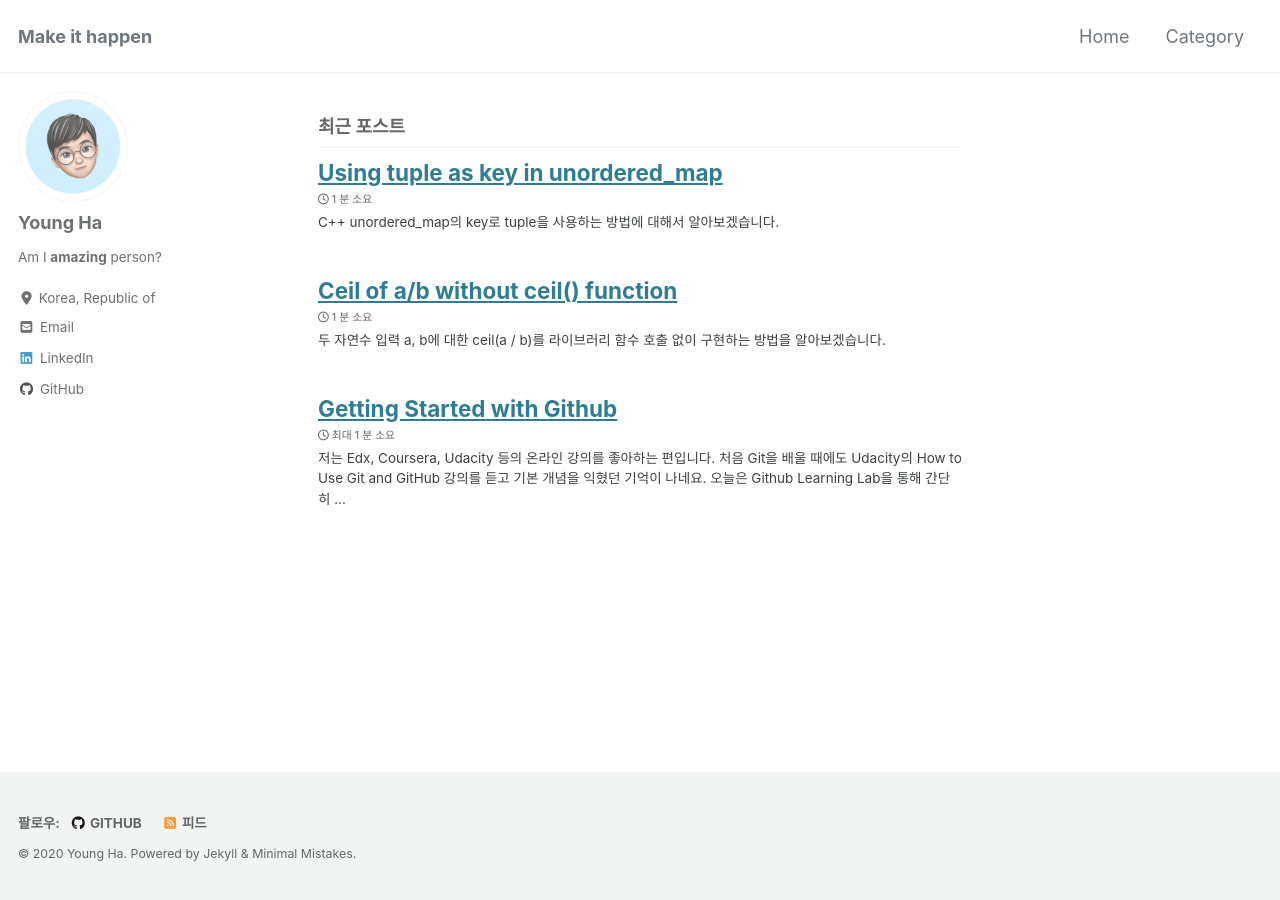
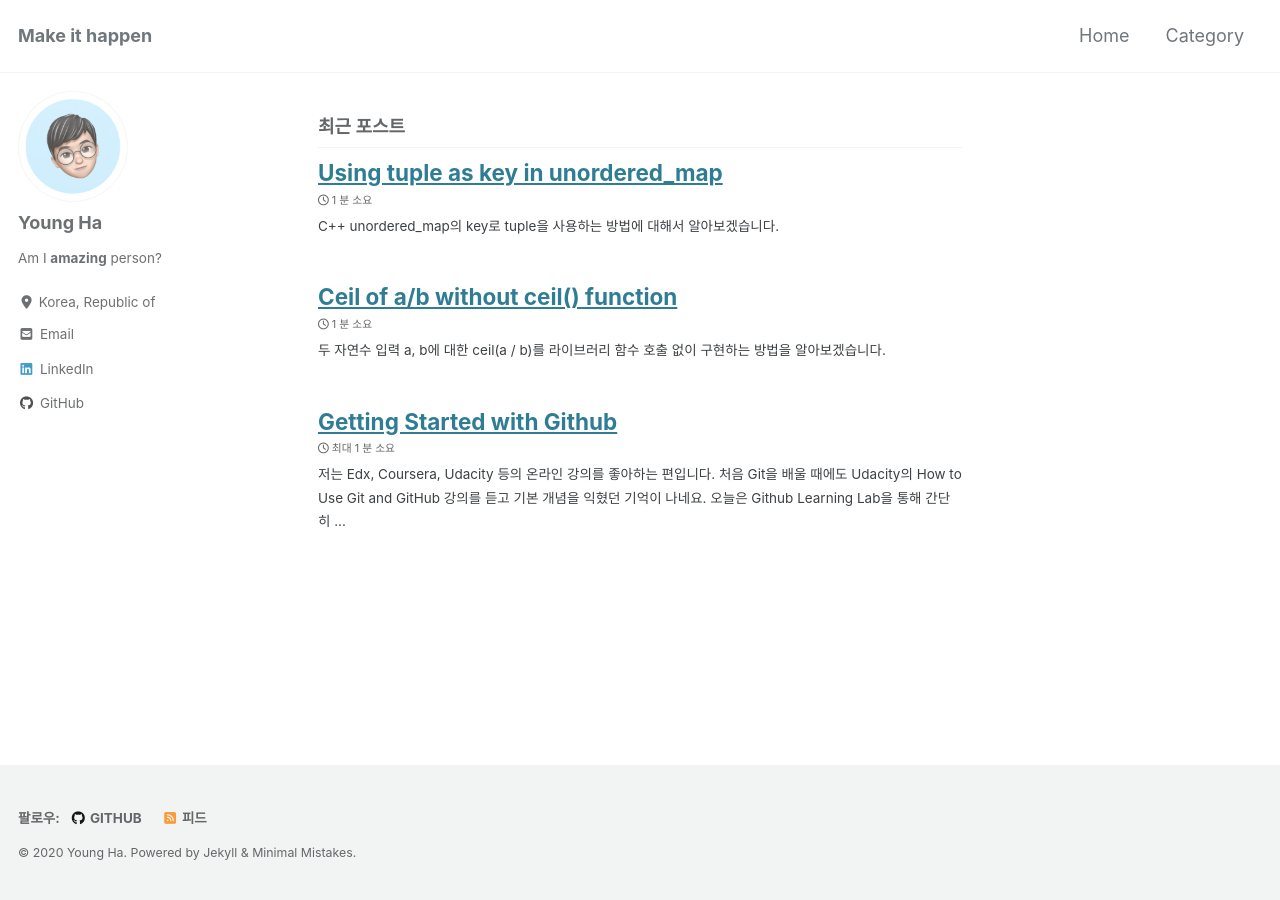
Before and after one commit to yyyoungha/yyyoungha.github.io, a Jekyll site: the page built from index.html, in a window 1280 px wide. Built offline with Jekyll 4.4.1, drawn with Linux system fonts in a browser that asks for light colours; cached includes are drawn as plain includes; nearby versions of some CDN libraries; the list of posts is cut into pages by our own code.

Commit message:
scss: increase line-height(1.5 -> 1.75)

```diff
--- a/_sass/minimal-mistakes/_base.scss
+++ b/_sass/minimal-mistakes/_base.scss
@@ -13,7 +13,7 @@ body {
   padding: 0;
   color: $text-color;
   font-family: $global-font-family;
-  line-height: 1.5;
+  line-height: 1.75;
 
   &.overflow--hidden {
     /* when primary navigation is visible, the content in the background won't scroll */
--- a/_sass/minimal-mistakes/_navigation.scss
+++ b/_sass/minimal-mistakes/_navigation.scss
@@ -76,7 +76,7 @@
       font-family: $sans-serif;
       font-size: 14px;
       font-weight: bold;
-      line-height: 1.5;
+      line-height: 1.75;
       text-align: center;
       text-decoration: none;
       color: $muted-text-color;
@@ -561,6 +561,6 @@
   }
 
   li ul li ul li ul li ul li ul > li a {
-    padding-left: 3.25rem
+    padding-left: 3.25rem;
   }
 }
--- a/_sass/minimal-mistakes/_print.scss
+++ b/_sass/minimal-mistakes/_print.scss
@@ -3,7 +3,6 @@
    ========================================================================== */
 
 @media print {
-
   [hidden] {
     display: none;
   }
@@ -26,7 +25,7 @@
     background: #fff !important;
     color: #000 !important;
     font-size: 1rem;
-    line-height: 1.5;
+    line-height: 1.75;
     -moz-osx-font-smoothing: grayscale;
     -webkit-font-smoothing: antialiased;
     text-rendering: optimizeLegibility;
@@ -176,7 +175,8 @@
 
   a[href^='http://']:after,
   a[href^='https://']:after,
-  a[href^='ftp://']:after {
+  a[href^='ftp://']:after
+  {
     content: " (" attr(href) ")";
     font-size: 80%;
   }
@@ -210,12 +210,12 @@
   }
 
   a.no-reformat:after {
-    content: '';
+    content: "";
   }
 
   abbr[title].no-reformat:after,
   acronym[title].no-reformat:after {
-    content: '';
+    content: "";
   }
 
   .page__hero-caption {
@@ -228,7 +228,7 @@
     }
   }
 
-/*
+  /*
    Hide the following elements on print
    ========================================================================== */
 
--- a/_sass/minimal-mistakes/_sidebar.scss
+++ b/_sass/minimal-mistakes/_sidebar.scss
@@ -58,7 +58,7 @@
   li {
     font-family: $sans-serif;
     font-size: $type-size-6;
-    line-height: 1.5;
+    line-height: 1.75;
   }
 
   img {
@@ -210,7 +210,7 @@
 
     &:before {
       @supports (pointer-events: none) {
-        content: '';
+        content: "";
         position: fixed;
         top: 0;
         left: 0;
```
